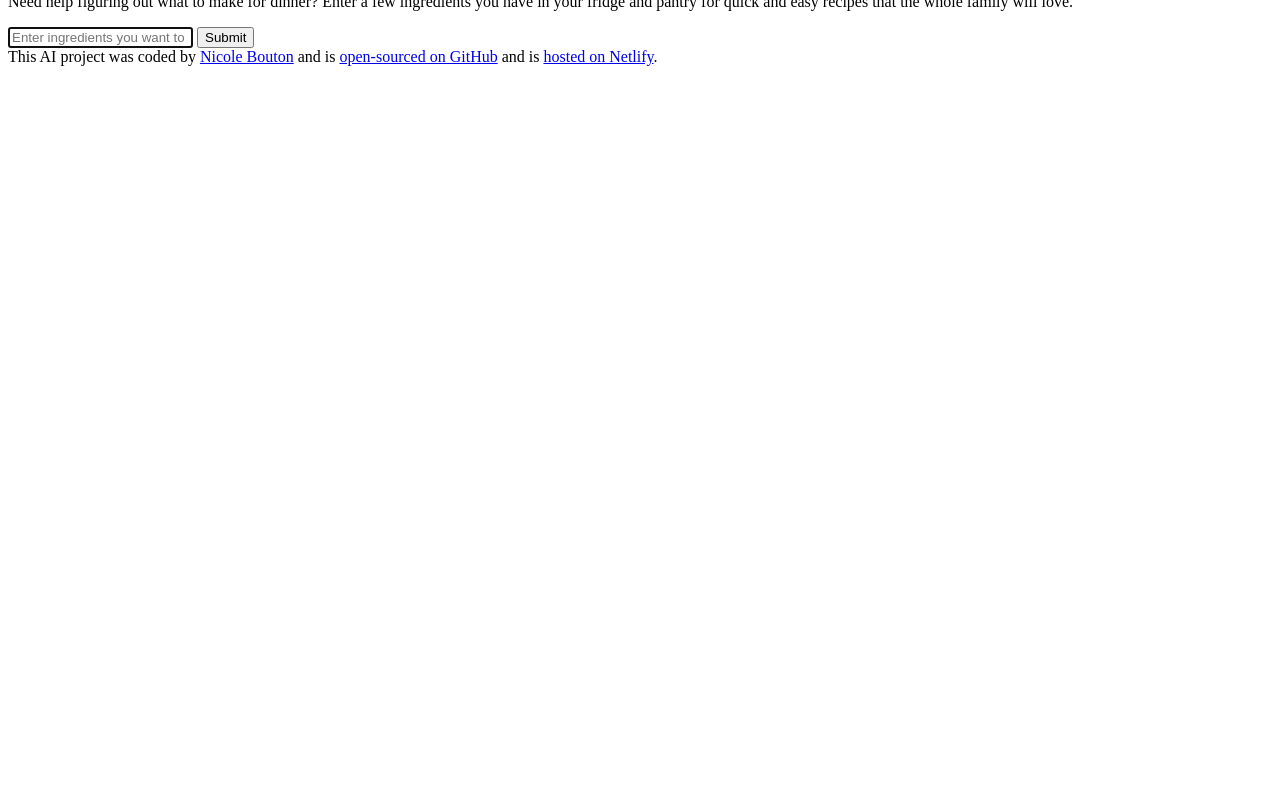
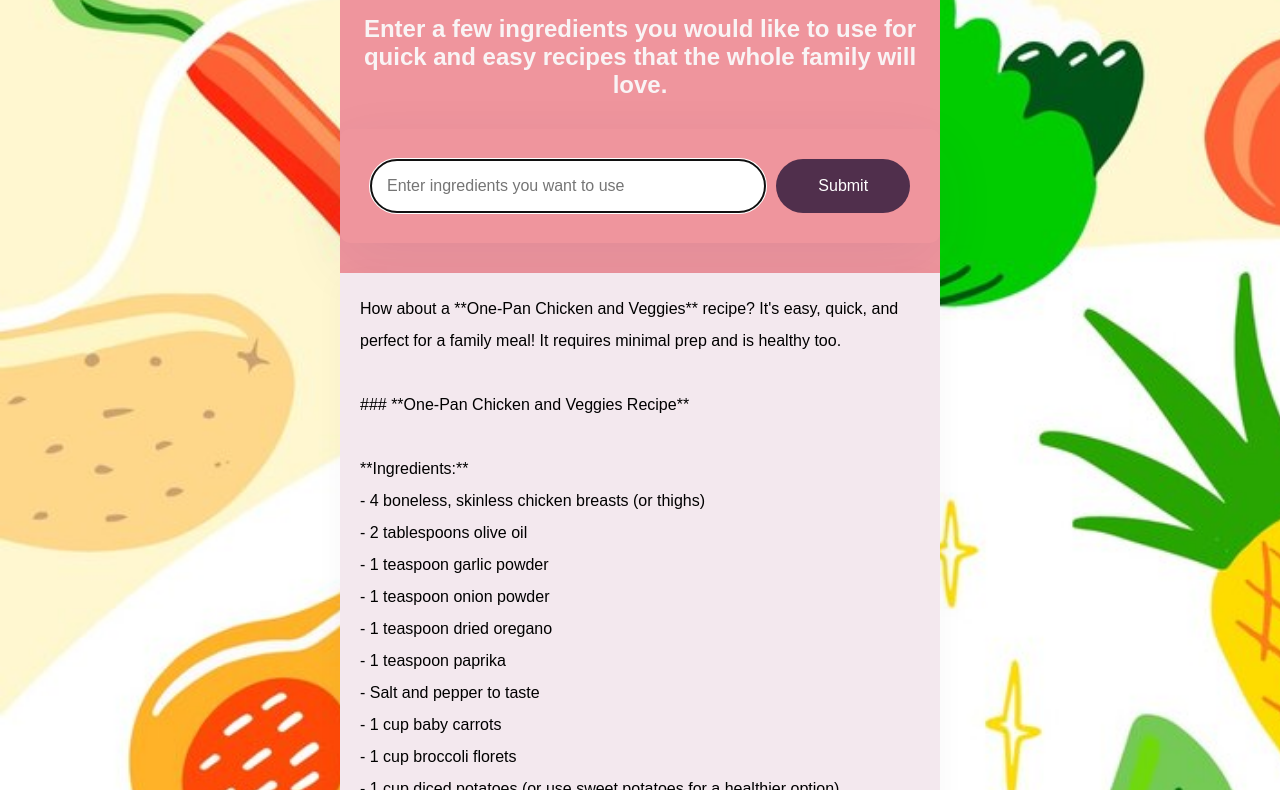
Before and after one commit to nicolelb137/recipe-generator, a plain HTML site: page index.html in a window 1280 px wide. Shown: the part 87-877 px from the top of the page. Before the commit the page ends 800 px from the top, so only its background shows below. Drawn offline with Linux system fonts and the light colour scheme.

Commit message:
added styling

```diff
--- a/index.html
+++ b/index.html
@@ -7,12 +7,16 @@
     <title>Recipe Generator</title>
   </head>
   <body>
+
+    <div class="container">
+    <header>
     <h1>What's for dinner?</h1>
-    <p>
-      Need help figuring out what to make for dinner? Enter a few ingredients
-      you have in your fridge and pantry for quick and easy recipes that the
-      whole family will love.
-    </p>
+    <h2>
+    Enter a few ingredients
+      you would like to use for quick and easy recipes that the whole family
+      will love.
+    </h2>
+</header>
 
     <form>
       <input
@@ -21,10 +25,50 @@
         autofocus
         required
         autocomplete="off"
+        class="instructions"
       />
-      <input type="submit" />
+      <input type="submit" class="submit-button" />
     </form>
 
+    <div class="recipe">
+    How about a **One-Pan Chicken and Veggies** recipe? It's easy, quick, and perfect for a family meal! It requires minimal prep and is healthy too.
+<br />
+<br />
+### **One-Pan Chicken and Veggies Recipe**
+<br />
+<br />
+**Ingredients:**<br />
+- 4 boneless, skinless chicken breasts (or thighs)<br />
+- 2 tablespoons olive oil<br />
+- 1 teaspoon garlic powder<br />
+- 1 teaspoon onion powder<br />
+- 1 teaspoon dried oregano<br />
+- 1 teaspoon paprika<br />
+- Salt and pepper to taste<br />
+- 1 cup baby carrots<br />
+- 1 cup broccoli florets<br />
+- 1 cup diced potatoes (or use sweet potatoes for a healthier option)<br />
+- Fresh parsley (optional, for garnish)<br />
+<br />
+**Instructions:**
+<br />
+1. **Preheat the oven** to 400°F (200°C).<br />
+2. **Prepare the chicken**: Pat the chicken breasts dry with paper towels. Rub them with 1 tablespoon of olive oil and season with garlic powder, onion powder, oregano, paprika, salt, and pepper on both sides.<br />
+3. **Prepare the veggies**: In a large bowl, toss the baby carrots, broccoli florets, and diced potatoes with the remaining 1 tablespoon of olive oil. Season with a little salt and pepper.<br />
+4. **Assemble**: On a baking sheet, place the chicken in the center, and arrange the veggies around the chicken.<br />
+5. **Bake**: Place the pan in the oven and bake for about 25-30 minutes, or until the chicken reaches an internal temperature of 165°F (74°C) and the vegetables are tender.<br />
+6. **Serve**: Remove from the oven and garnish with fresh parsley if desired. Serve everything directly from the pan for easy cleanup.<br />
+<br />
+**Tips:**<br />
+- You can use any vegetables you like (e.g., zucchini, bell peppers, or asparagus).<br />
+- Add a squeeze of lemon juice over the chicken and veggies for a fresh touch after baking.<br />
+<br />
+Enjoy this simple and nutritious meal!<br />
+        </div>
+
+
+
+    </div>
     <footer>
       This AI project was coded by
       <a href="https://github.com/nicolelb137" target="_blank">Nicole Bouton</a>
@@ -37,7 +81,8 @@
         >hosted on Netlify</a
       >.
     </footer>
-
+</div>
+</body
     <script src="src/index.js"></script>
   </body>
 </html>
--- a/src/style.css
+++ b/src/style.css
@@ -0,0 +1,76 @@
+body {
+  background-image: url("../media/food_background.jpg");
+  background-size: cover;
+  font-family: Arial, Helvetica, sans-serif;
+}
+
+.container {
+  margin: auto;
+  max-width: 600px;
+  background-color: #ef959d;
+}
+
+header {
+  margin-bottom: 30px;
+}
+
+h1 {
+  text-align: center;
+  font-weight: 800;
+  font-size: 36px;
+  line-height: 1.5;
+  color: #502f4c;
+}
+
+h2 {
+  text-align: center;
+  color: #f9f4f5;
+}
+
+form {
+  padding: 30px;
+  box-shadow: 0px 20px 60px rgba(65, 50, 100, 0.08);
+  border-radius: 10px;
+  display: flex;
+  margin-bottom: 30px;
+}
+
+.instructions {
+  padding: 16px;
+  border: 1px solid;
+  width: 80%;
+  font-size: 16px;
+  border-radius: 50px;
+  line-height: 20px;
+}
+
+.submit-button {
+  margin-left: 10px;
+  background: #502f4c;
+  color: white;
+  border: none;
+  width: 150px;
+  font-size: 16px;
+  border-radius: 50px;
+  padding: 14px 24px;
+}
+
+.recipe {
+  font-size: 16px;
+  padding: 20px;
+  line-height: 2;
+  box-shadow: 0px 4px 30px 0px rgba(39, 33, 66, 0.03);
+  background-color: #f3e8ee;
+}
+
+a {
+  color: #ff7d7f;
+}
+
+footer {
+  text-align: center;
+  font-size: 14px;
+  margin-top: 30px;
+  background-color: white;
+  padding: 10px;
+}
```
Also changed, not shown: media/food_background.jpg (added), 1 other file.
